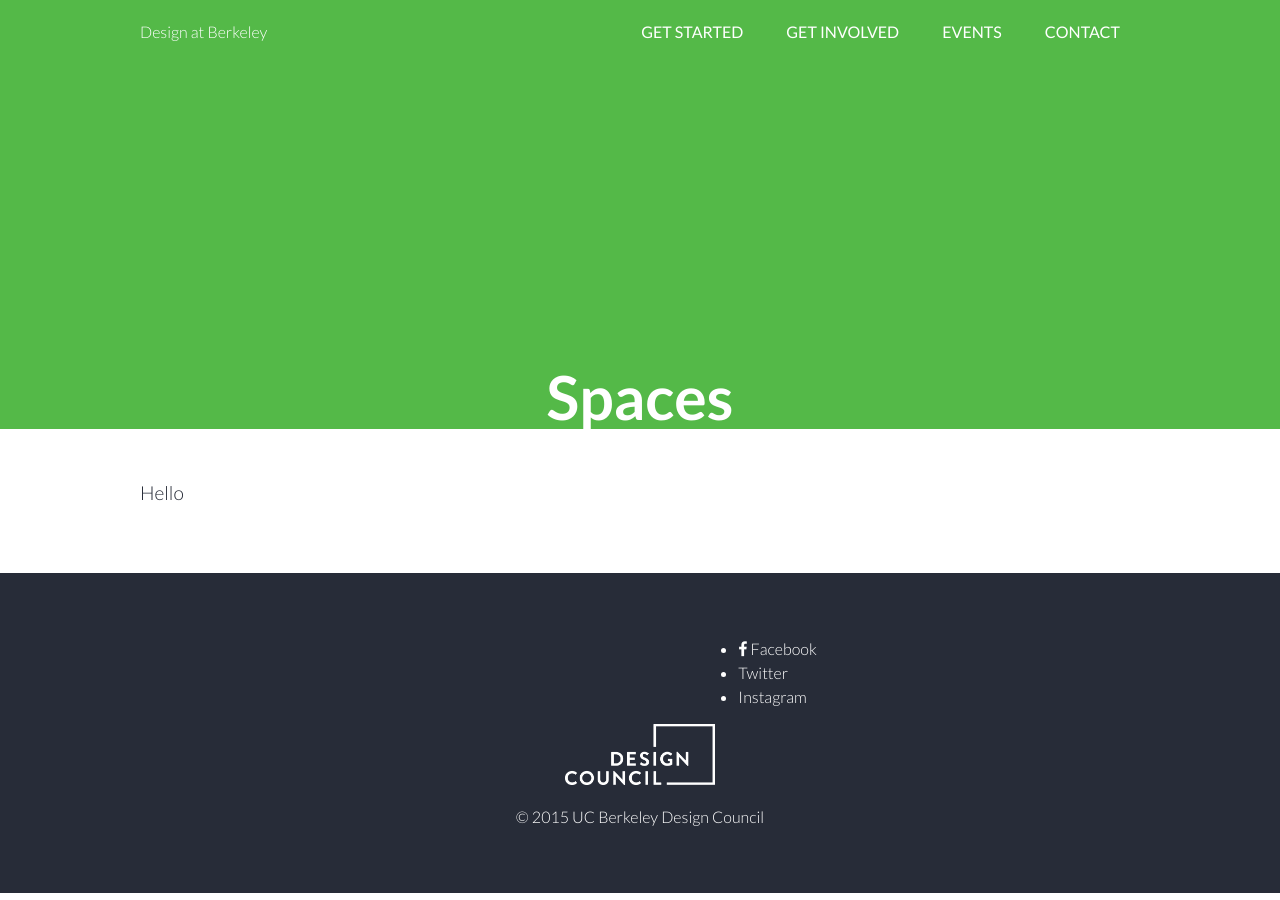
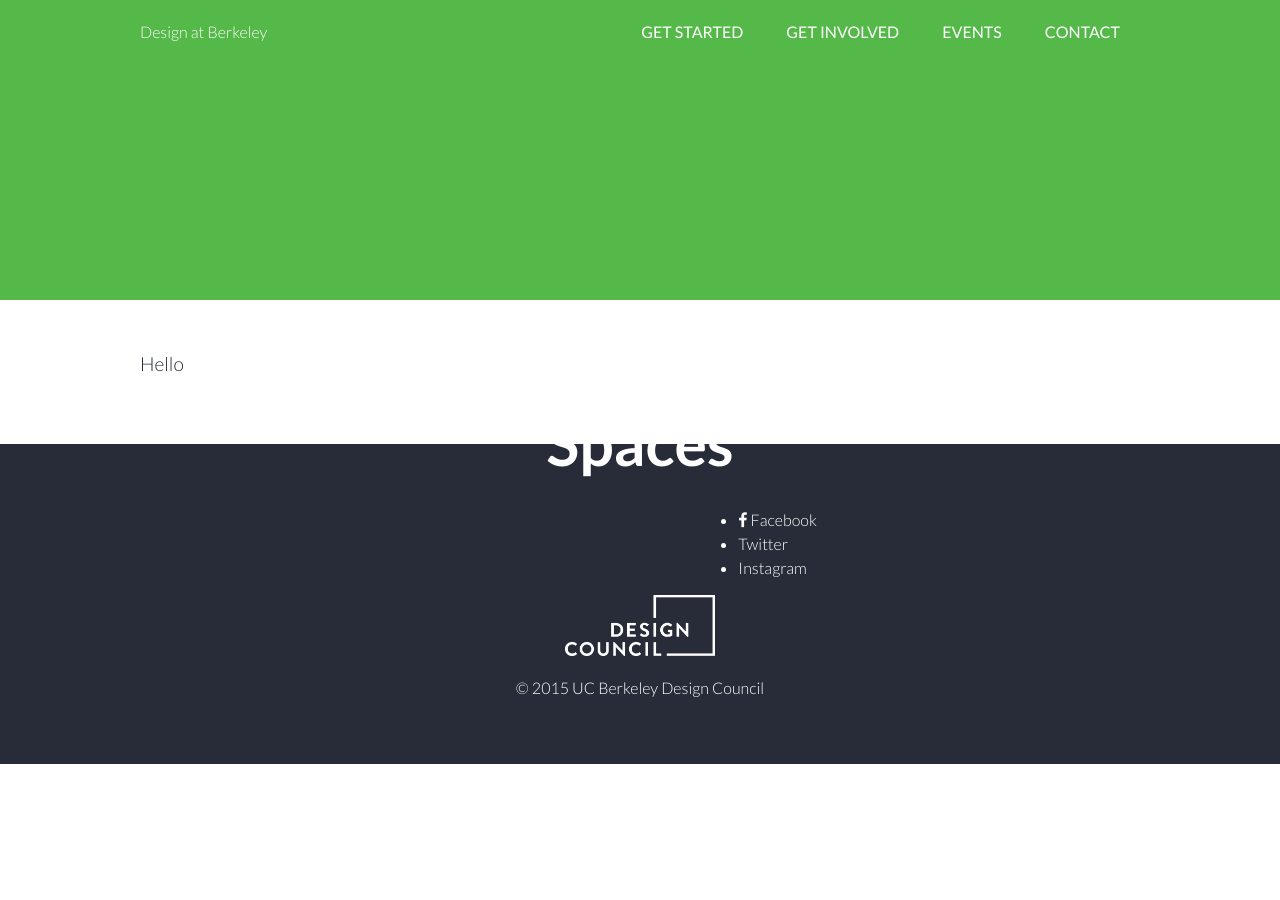
Before and after one commit to alexsg/designatberkeley, a Jekyll site: the page built from spaces.md, in a window 1280 px wide. Built offline with Jekyll 4.4.1, drawn with Linux system fonts in a browser that asks for light colours; nearby versions of some CDN libraries.

Commit message:
basic changed back to mid

```diff
--- a/_layouts/basic.html
+++ b/_layouts/basic.html
@@ -8,7 +8,7 @@
   {% include scrollnav.html %}
 
   <div class="hero hero-basic inverted">
-    <div class="centered">
+    <div class="mid">
       <h1>{{ page.title }}</h1>
     </div>
   </div>
```
